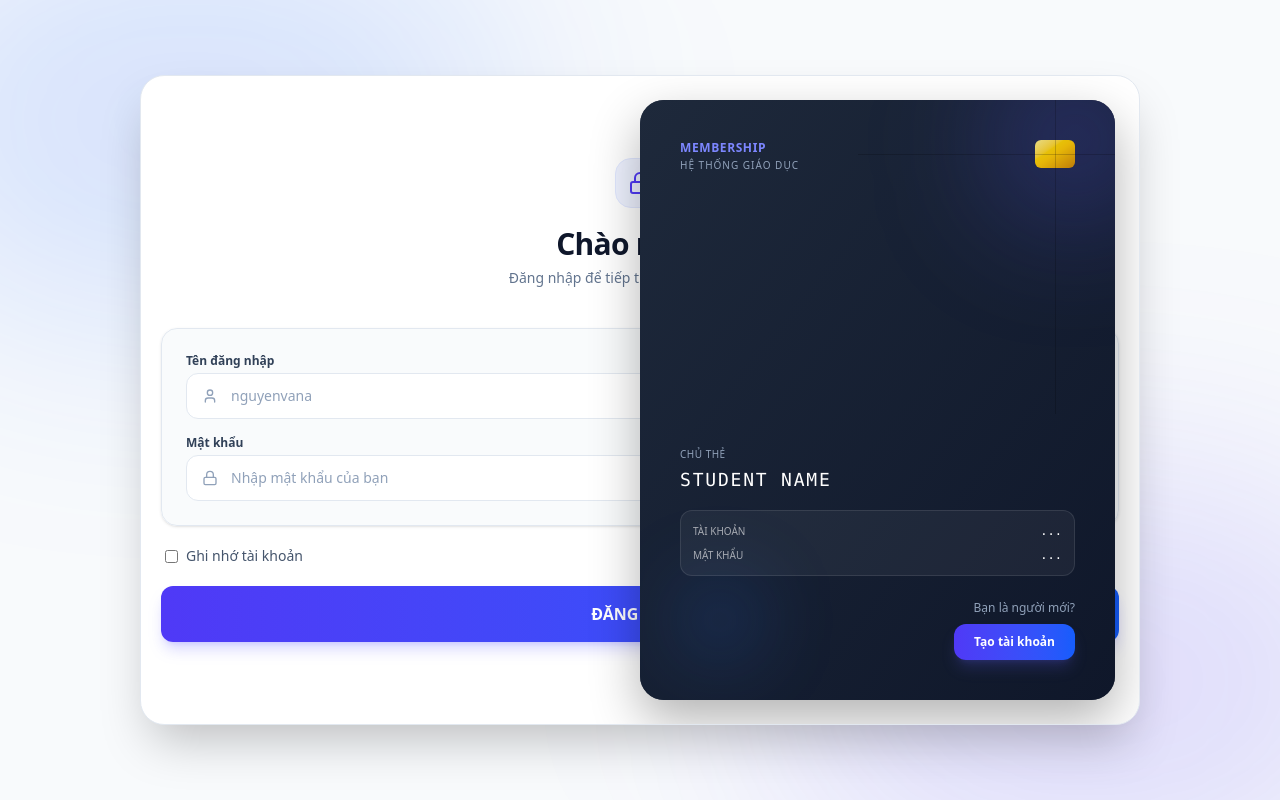
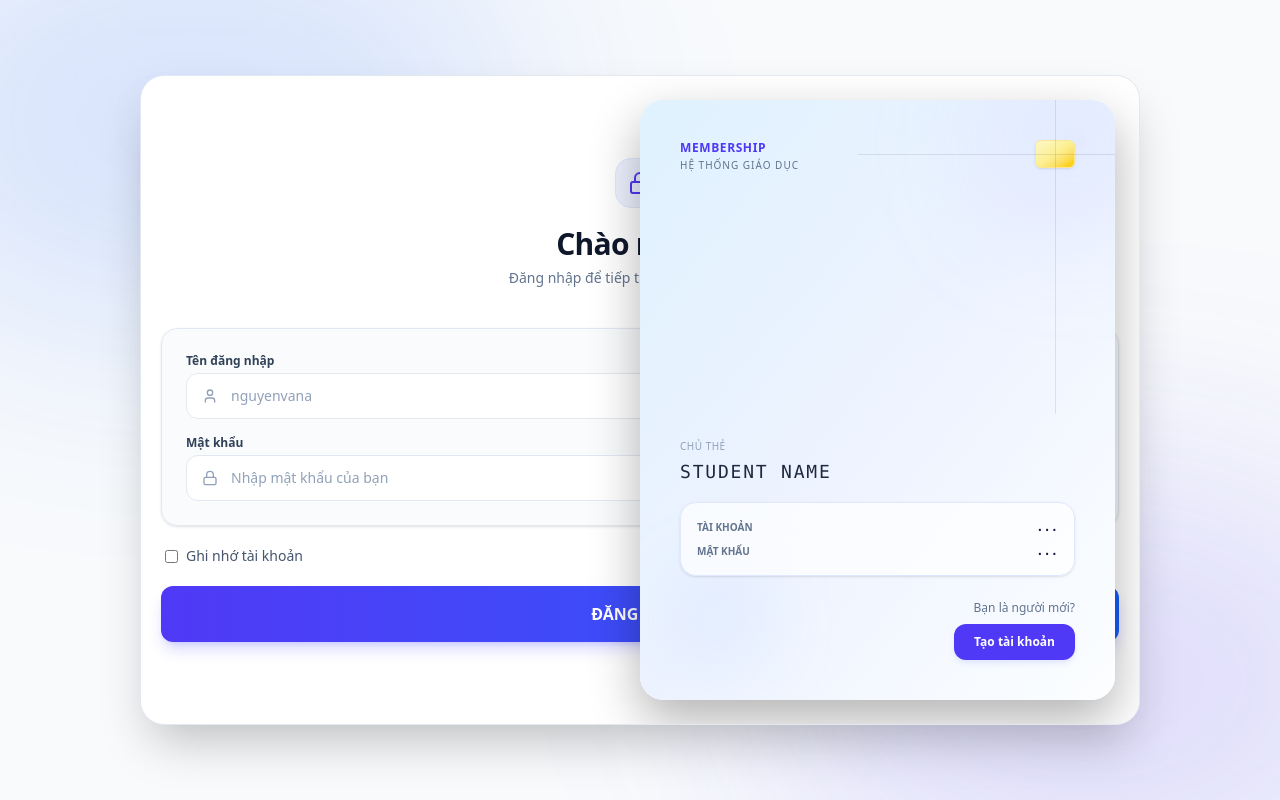
Before and after one commit to myproject2001-hihi/EDUTEACH, a React (Vite) app: page / in a window 1280 px wide. Built offline with nearby package versions, Linux system fonts and the light colour scheme; no server answers.

Commit message:
style: refactor application theme to light mode
Update UI components and global styles to adopt a light-themed, professional aesthetic with pastel blue accents. Standardize color palettes across views to improve visual consistency and readability.

```diff
--- a/src/index.css
+++ b/src/index.css
@@ -2,6 +2,39 @@
 @plugin "@tailwindcss/typography";
 
 @custom-variant dark (&:where(.dark, .dark *));
+
+/* Global Custom Scrollbar Style in Pastel Blue */
+@layer base {
+  * {
+    scrollbar-width: thin;
+    scrollbar-color: #93c5fd #f0f9ff;
+  }
+
+  ::-webkit-scrollbar {
+    width: 8px;
+    height: 8px;
+  }
+
+  ::-webkit-scrollbar-track {
+    background: #f0f9ff;
+    border-radius: 9999px;
+  }
+
+  ::-webkit-scrollbar-thumb {
+    background: #93c5fd;
+    border-radius: 9999px;
+    border: 2px solid #f0f9ff;
+    transition: background-color 0.2s ease;
+  }
+
+  ::-webkit-scrollbar-thumb:hover {
+    background: #60a5fa;
+  }
+
+  ::-webkit-scrollbar-corner {
+    background: transparent;
+  }
+}
 
 @layer utilities {
   .perspective-1000 {
--- a/src/views/AuthView.tsx
+++ b/src/views/AuthView.tsx
@@ -312,13 +312,13 @@ export function AuthView({ onLogin }: AuthViewProps) {
             justify-content: center;
             padding: 2.5rem;
             text-align: center;
-            color: white;
+            color: #1e293b;
           }
           .overlay-front {
-            background: linear-gradient(135deg, #1E293B, #0F172A);
+            background: linear-gradient(135deg, #e0f2fe, #f0f9ff);
           }
           .overlay-back {
-            background: linear-gradient(135deg, #0F172A, #1E293B);
+            background: linear-gradient(135deg, #f0f9ff, #e0f2fe);
             transform: rotateY(180deg);
           }
           .form-panel {
@@ -957,47 +957,47 @@ export function AuthView({ onLogin }: AuthViewProps) {
           <div className="overlay-card shadow-2xl">
 
             {/* Front of Card (Shows when Login is active) */}
-            <div className="overlay-front relative overflow-hidden p-8">
-               <div className="absolute top-0 left-0 w-full h-full bg-gradient-to-br from-[#1E293B] to-[#0F172A] opacity-95"></div>
-               <div className="absolute -top-10 -right-10 w-40 h-40 bg-indigo-500/30 rounded-full blur-3xl"></div>
-               <div className="absolute bottom-10 left-10 w-20 h-20 bg-blue-500/20 rounded-full blur-2xl"></div>
-
-               <div className="relative z-10 w-full h-full flex flex-col justify-between text-left">
+            <div className="overlay-front relative overflow-hidden p-8 bg-gradient-to-br from-sky-100 to-indigo-100">
+               <div className="absolute top-0 left-0 w-full h-full bg-gradient-to-br from-sky-100 via-indigo-50 to-white opacity-80"></div>
+               <div className="absolute -top-10 -right-10 w-40 h-40 bg-indigo-300/20 rounded-full blur-3xl"></div>
+               <div className="absolute bottom-10 left-10 w-20 h-20 bg-blue-300/20 rounded-full blur-2xl"></div>
+
+               <div className="relative z-10 w-full h-full flex flex-col justify-between text-left text-slate-800">
                   <div className="flex justify-between items-start">
                      <div>
-                       <h3 className="text-indigo-400 font-bold tracking-wider text-xs">MEMBERSHIP</h3>
-                       <p className="text-slate-400 text-[10px] mt-0.5 uppercase tracking-widest">Hệ thống giáo dục</p>
+                       <h3 className="text-indigo-600 font-bold tracking-wider text-xs">MEMBERSHIP</h3>
+                       <p className="text-slate-500 text-[10px] mt-0.5 uppercase tracking-widest">Hệ thống giáo dục</p>
                      </div>
-                     <div className="w-10 h-7 bg-gradient-to-br from-yellow-200 via-yellow-400 to-yellow-600 rounded-md opacity-90 flex items-center justify-center overflow-hidden">
-                        <div className="w-full h-px bg-black/20 absolute"></div>
-                        <div className="w-px h-full bg-black/20 absolute"></div>
+                     <div className="w-10 h-7 bg-gradient-to-br from-yellow-100 via-yellow-200 to-yellow-400 rounded-md opacity-90 flex items-center justify-center overflow-hidden border border-amber-200 shadow-sm">
+                        <div className="w-full h-px bg-black/10 absolute"></div>
+                        <div className="w-px h-full bg-black/10 absolute"></div>
                      </div>
                   </div>
 
                   <div className="mt-auto mb-6">
                      <p className="text-slate-400 text-[10px] tracking-wider mb-1">CHỦ THẺ</p>
-                     <p className="text-white text-lg font-mono tracking-widest uppercase truncate mb-4">
+                     <p className="text-slate-800 text-lg font-mono tracking-widest uppercase truncate mb-4">
                        {loginUsername || 'STUDENT NAME'}
                      </p>
 
-                     <div className="space-y-2 bg-white/5 p-3 rounded-xl border border-white/10">
+                     <div className="space-y-2 bg-white/70 p-4 rounded-2xl border border-indigo-100 shadow-sm">
                         <div className="flex justify-between items-center">
-                           <span className="text-white/60 text-[10px] uppercase">Tài khoản</span>
-                           <span className="text-white text-xs font-mono">{loginUsername || '...'}</span>
+                           <span className="text-slate-500 text-[10px] uppercase font-semibold">Tài khoản</span>
+                           <span className="text-indigo-950 text-xs font-mono font-bold">{loginUsername || '...'}</span>
                         </div>
                         <div className="flex justify-between items-center">
-                           <span className="text-white/60 text-[10px] uppercase">Mật khẩu</span>
-                           <span className="text-white text-xs font-mono">{loginPassword ? '*'.repeat(loginPassword.length) : '...'}</span>
+                           <span className="text-slate-500 text-[10px] uppercase font-semibold">Mật khẩu</span>
+                           <span className="text-indigo-950 text-xs font-mono font-bold">{loginPassword ? '*'.repeat(loginPassword.length) : '...'}</span>
                         </div>
                      </div>
                   </div>
 
                   <div className="flex justify-end items-end">
                      <div className="flex flex-col items-end gap-2">
-                       <p className="text-slate-400 text-xs">Bạn là người mới?</p>
+                       <p className="text-slate-500 text-xs font-medium">Bạn là người mới?</p>
                        <button
                         onClick={() => handleToggleSignUp(true)}
-                        className="px-5 py-2.5 bg-gradient-to-r from-indigo-600 to-blue-600 hover:from-indigo-500 hover:to-blue-500 rounded-xl font-bold transition-all shadow-lg shadow-indigo-500/20 text-xs text-white"
+                        className="px-5 py-2.5 bg-indigo-600 hover:bg-indigo-700 text-white font-extrabold rounded-xl transition-all shadow-md shadow-indigo-100 text-xs"
                       >
                         Tạo tài khoản
                       </button>
@@ -1007,65 +1007,64 @@ export function AuthView({ onLogin }: AuthViewProps) {
             </div>
 
             {/* Back of Card (Shows when Signup is active) */}
-            <div className="overlay-back relative overflow-hidden p-8">
-               <div className="absolute top-0 left-0 w-full h-full bg-gradient-to-br from-[#1E293B] to-[#0F172A] opacity-95"></div>
-               <div className="absolute -bottom-10 -left-10 w-40 h-40 bg-blue-500/30 rounded-full blur-3xl"></div>
-               <div className="absolute top-10 right-10 w-20 h-20 bg-indigo-500/20 rounded-full blur-2xl"></div>
-
-               <div className="relative z-10 w-full h-full flex flex-col justify-between text-left">
+            <div className="overlay-back relative overflow-hidden p-8 bg-gradient-to-br from-indigo-100 to-sky-100">
+               <div className="absolute top-0 left-0 w-full h-full bg-gradient-to-br from-indigo-50 via-sky-50 to-white opacity-80"></div>
+               <div className="absolute -bottom-10 -left-10 w-40 h-40 bg-blue-300/20 rounded-full blur-3xl"></div>
+               <div className="absolute top-10 right-10 w-20 h-20 bg-indigo-300/20 rounded-full blur-2xl"></div>
+
+               <div className="relative z-10 w-full h-full flex flex-col justify-between text-left text-slate-800">
                   <div className="flex justify-between items-start">
                      <div>
-                       <h3 className="text-blue-400 font-bold tracking-wider text-xs">MEMBERSHIP</h3>
-                       <p className="text-slate-400 text-[10px] mt-0.5 uppercase tracking-widest">Thẻ thành viên mới</p>
+                       <h3 className="text-indigo-600 font-bold tracking-wider text-xs">MEMBERSHIP</h3>
+                       <p className="text-slate-500 text-[10px] mt-0.5 uppercase tracking-widest">Thẻ thành viên mới</p>
                      </div>
-                     <div className="w-10 h-7 bg-gradient-to-br from-yellow-200 via-yellow-400 to-yellow-600 rounded-md opacity-90 flex items-center justify-center overflow-hidden">
-                        <div className="w-full h-px bg-black/20 absolute"></div>
-                        <div className="w-px h-full bg-black/20 absolute"></div>
+                     <div className="w-10 h-7 bg-gradient-to-br from-yellow-100 via-yellow-200 to-yellow-400 rounded-md opacity-90 flex items-center justify-center overflow-hidden border border-amber-200 shadow-sm">
+                        <div className="w-full h-px bg-black/10 absolute"></div>
+                        <div className="w-px h-full bg-black/10 absolute"></div>
                      </div>
                   </div>
 
                   <div className="mt-auto mb-6">
                      <p className="text-slate-400 text-[10px] tracking-wider mb-1">CHỦ THẺ</p>
-                     <p className="text-white text-lg font-mono tracking-widest uppercase truncate mb-4">
+                     <p className="text-slate-800 text-lg font-mono tracking-widest uppercase truncate mb-4">
                        {signupName || 'NEW MEMBER'}
                      </p>
 
-                     <div className="space-y-2 bg-white/5 p-3 rounded-xl border border-white/10">
+                     <div className="space-y-2 bg-white/70 p-4 rounded-2xl border border-indigo-100 shadow-sm">
                         <div className="flex justify-between items-center">
-                           <span className="text-white/60 text-[10px] uppercase">Tài khoản</span>
-                           <span className="text-white text-xs font-mono">{signupUsername || '...'}</span>
+                           <span className="text-slate-500 text-[10px] uppercase font-semibold">Tài khoản</span>
+                           <span className="text-indigo-950 text-xs font-mono font-bold">{signupUsername || '...'}</span>
                         </div>
                         {signupRole === 'student' && (
                            <>
                              <div className="flex justify-between items-center">
-                                <span className="text-white/60 text-[10px] uppercase">SĐT Phụ huynh</span>
-                                <span className="text-white text-xs font-mono">{signupPhoneParent || '...'}</span>
+                                <span className="text-slate-500 text-[10px] uppercase font-semibold">SĐT Phụ huynh</span>
+                                <span className="text-indigo-950 text-xs font-mono font-bold">{signupPhoneParent || '...'}</span>
                              </div>
                              <div className="flex justify-between items-center">
-                                <span className="text-white/60 text-[10px] uppercase">Mã lớp</span>
-                                <span className="text-white text-xs font-mono">{signupClass || '...'}</span>
+                                <span className="text-slate-500 text-[10px] uppercase font-semibold">Mã lớp</span>
+                                <span className="text-indigo-950 text-xs font-mono font-bold">{signupClass || '...'}</span>
                              </div>
                              <div className="flex justify-between items-center">
-                                <span className="text-white/60 text-[10px] uppercase">SĐT Học sinh</span>
-                                <span className="text-white text-xs font-mono">{signupPhoneStudent || '...'}</span>
+                                <span className="text-slate-500 text-[10px] uppercase font-semibold">SĐT Học sinh</span>
+                                <span className="text-indigo-950 text-xs font-mono font-bold">{signupPhoneStudent || '...'}</span>
                              </div>
                            </>
                         )}
                         <div className="flex justify-between items-center">
-                           <span className="text-white/60 text-[10px] uppercase">Mật khẩu</span>
-                           <span className="text-white text-xs font-mono">{signupPassword ? '*'.repeat(signupPassword.length) : '...'}</span>
+                           <span className="text-slate-500 text-[10px] uppercase font-semibold">Mật khẩu</span>
+                           <span className="text-indigo-950 text-xs font-mono font-bold">{signupPassword ? '*'.repeat(signupPassword.length) : '...'}</span>
                         </div>
                      </div>
                   </div>
 
                   <div className="flex justify-between items-end">
                      <div>
-                        <p className="text-slate-400 text-[10px] tracking-wider mb-1">VAI TRÒ</p>
-                        <p className="text-slate-200 font-medium text-sm">
+                        <p className="text-slate-400 text-[10px] tracking-wider mb-1 font-semibold">VAI TRÒ</p>
+                        <p className="text-slate-800 font-bold text-sm">
                           {signupRole === 'teacher' ? 'Giáo viên' : 'Học sinh'}
                         </p>
                      </div>
-
                   </div>
                </div>
             </div>
```
Also changed, not shown: src/components/MinesweeperGame.tsx (+53 -36 lines), src/views/AdminConsoleView.tsx (+7 -7 lines), src/views/AssignmentsView.tsx (+5 -5 lines), src/views/DashboardView.tsx (+12 -12 lines).
